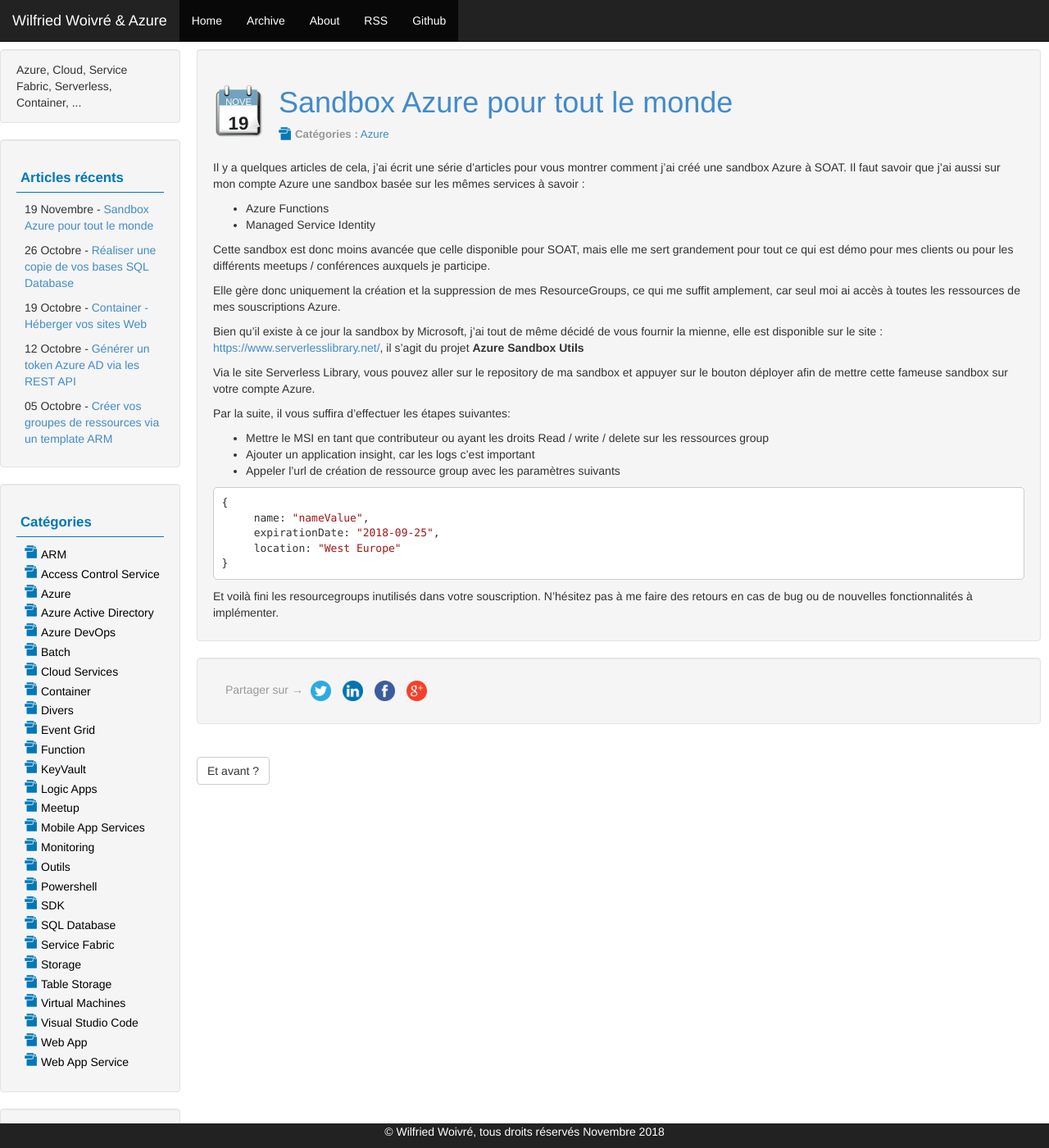
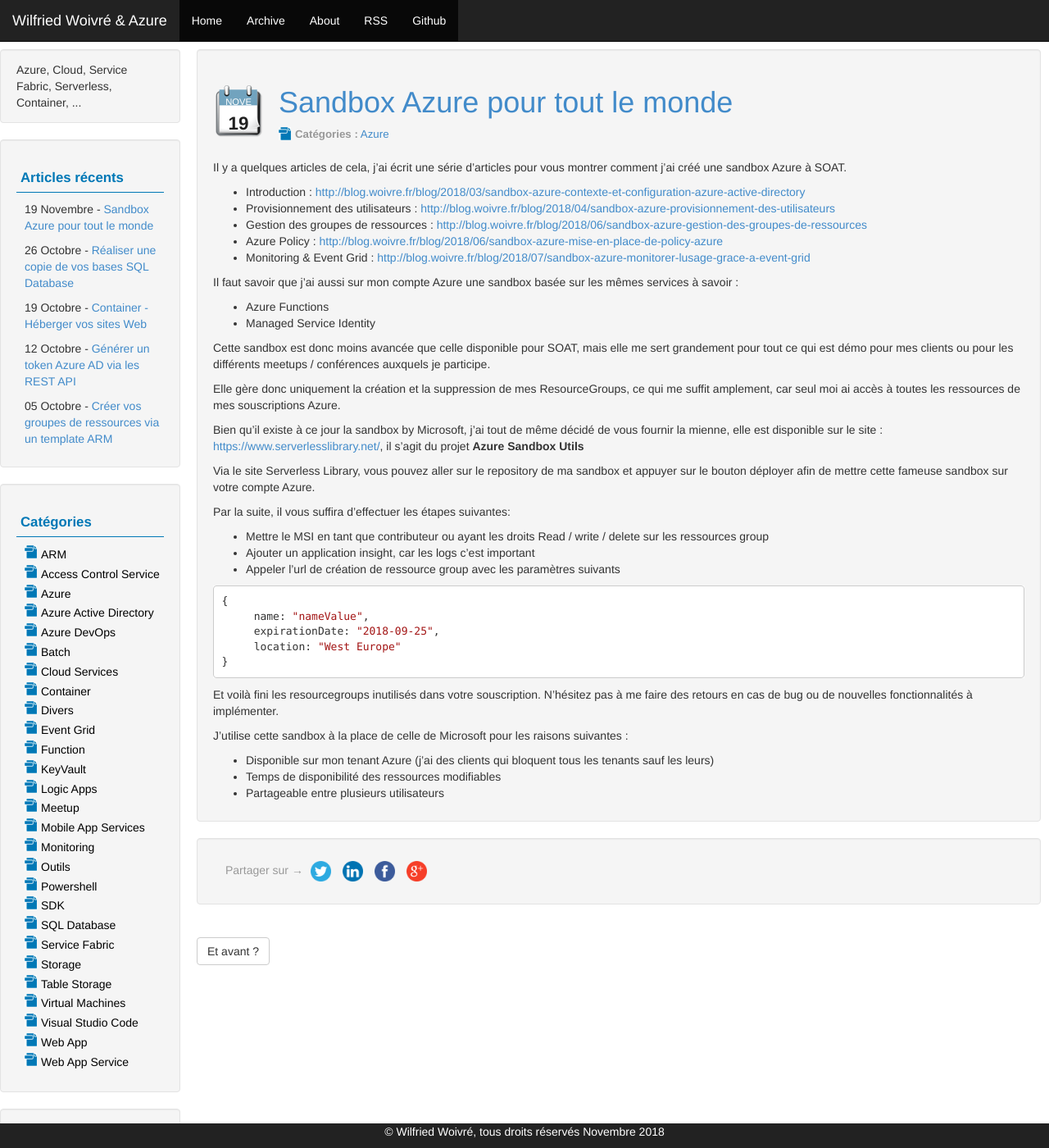
Before and after one commit to wilfriedwoivre/wilfriedwoivre.github.io, a Jekyll site: the page built from _posts/2018-11-19-sandbox-azure-pour-tout-le-monde.md, in a window 1280 px wide and 1400 px high. Shown: the whole window at 82% size. Built offline with Jekyll 4.4.1, drawn with Linux system fonts in a browser that asks for light colours.

Commit message:
update sandbox

```diff
--- a/_posts/2018-11-19-sandbox-azure-pour-tout-le-monde.md
+++ b/_posts/2018-11-19-sandbox-azure-pour-tout-le-monde.md
@@ -6,6 +6,12 @@ categories: [ "Azure" ]
 ---
 
 Il y a quelques articles de cela, j'ai écrit une série d'articles pour vous montrer comment j'ai créé une sandbox Azure à SOAT.
+* Introduction : [http://blog.woivre.fr/blog/2018/03/sandbox-azure-contexte-et-configuration-azure-active-directory](http://blog.woivre.fr/blog/2018/03/sandbox-azure-contexte-et-configuration-azure-active-directory)
+* Provisionnement des utilisateurs : [http://blog.woivre.fr/blog/2018/04/sandbox-azure-provisionnement-des-utilisateurs](http://blog.woivre.fr/blog/2018/04/sandbox-azure-provisionnement-des-utilisateurs)
+* Gestion des groupes de ressources : [http://blog.woivre.fr/blog/2018/06/sandbox-azure-gestion-des-groupes-de-ressources](http://blog.woivre.fr/blog/2018/06/sandbox-azure-gestion-des-groupes-de-ressources)
+* Azure Policy : [http://blog.woivre.fr/blog/2018/06/sandbox-azure-mise-en-place-de-policy-azure](http://blog.woivre.fr/blog/2018/06/sandbox-azure-mise-en-place-de-policy-azure)
+* Monitoring & Event Grid : [http://blog.woivre.fr/blog/2018/07/sandbox-azure-monitorer-lusage-grace-a-event-grid](http://blog.woivre.fr/blog/2018/07/sandbox-azure-monitorer-lusage-grace-a-event-grid)
+
 Il faut savoir que j'ai aussi sur mon compte Azure une sandbox basée sur les mêmes services à savoir :
 
 - Azure Functions
@@ -34,3 +40,8 @@ Par la suite, il vous suffira d'effectuer les étapes suivantes:
 
 Et voilà fini les resourcegroups inutilisés dans votre souscription.
 N'hésitez pas à me faire des retours en cas de bug ou de nouvelles fonctionnalités à implémenter.
+
+J'utilise cette sandbox à la place de celle de Microsoft pour les raisons suivantes :
+- Disponible sur mon tenant Azure (j'ai des clients qui bloquent tous les tenants sauf les leurs)
+- Temps de disponibilité des ressources modifiables
+- Partageable entre plusieurs utilisateurs
```
